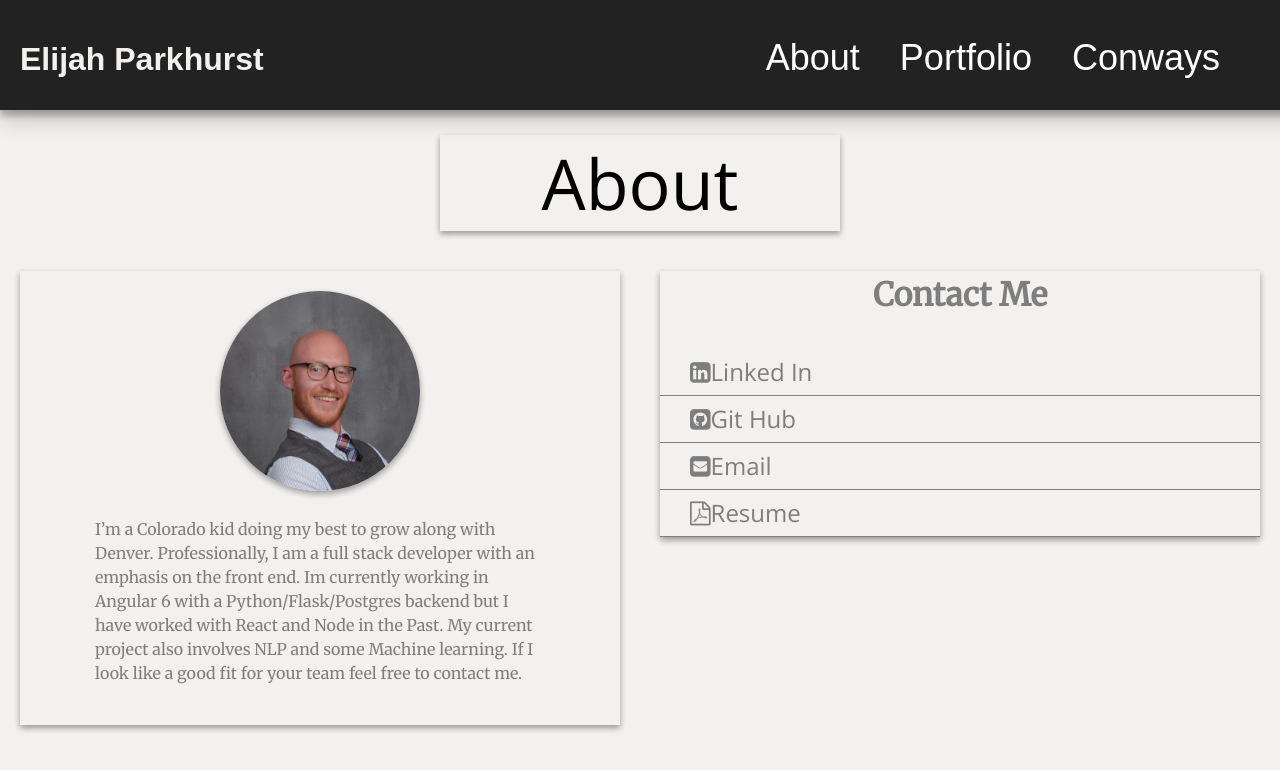
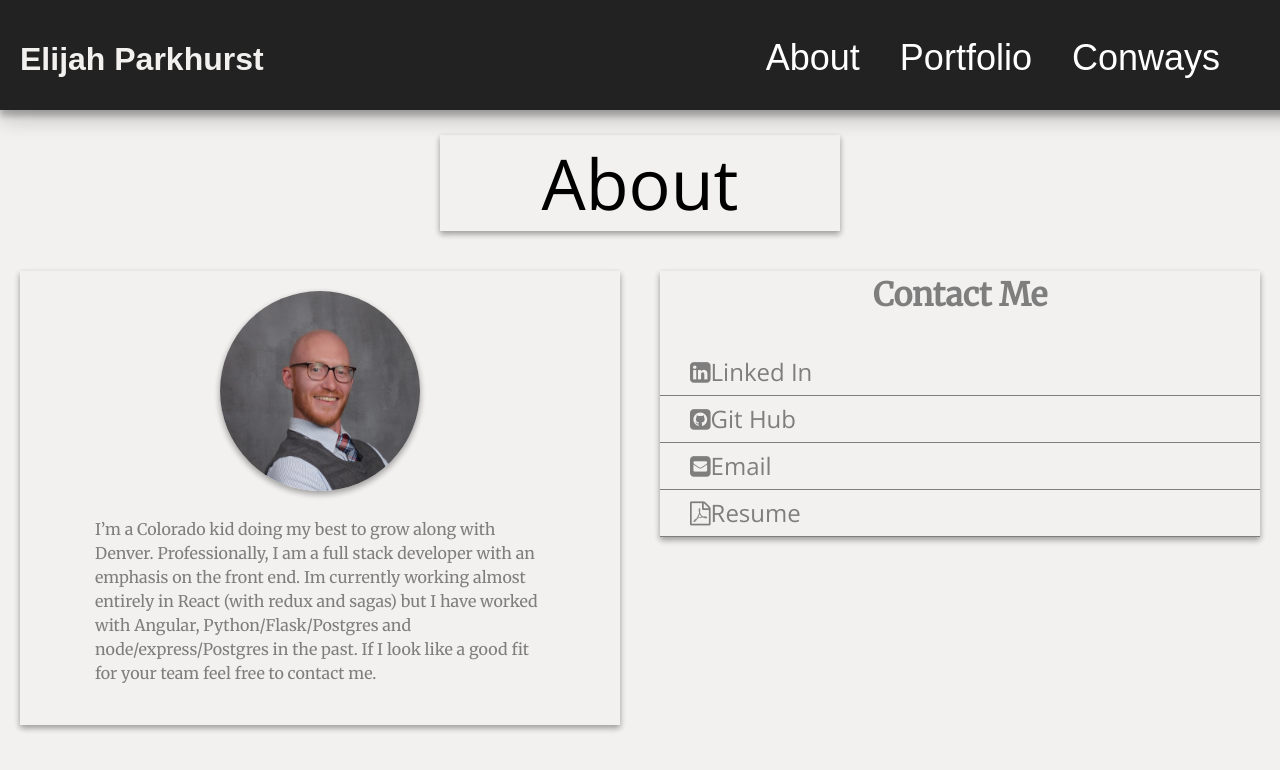
Before and after one commit to eparkhurst/ReactPortfolio, a React (Create React App) app: page /#/about in a window 1280 px wide. Shown: the top 770 px of the page. Built offline with nearby package versions, Linux system fonts and the light colour scheme.

Commit message:
updated text in readme and about me

```diff
--- a/src/components/views/About/About.js
+++ b/src/components/views/About/About.js
@@ -10,8 +10,8 @@ class About extends Component {
         <img className="head-shot" src={headShot} alt="a handsome head shot of Elijah Parkhurst"/>
         <p>
           I’m a Colorado kid doing my best to grow along with Denver. Professionally, I am a full stack developer with
-          an emphasis on the front end. Im currently working in Angular 6 with a Python/Flask/Postgres backend but I
-          have worked with React and Node in the Past. My current project also involves NLP and some Machine learning.
+          an emphasis on the front end. Im currently working almost entirely in React (with redux and sagas) but I have worked with
+          Angular, Python/Flask/Postgres and node/express/Postgres in the past.
           If I look like a good fit for your team feel free to contact me.
         </p>
       </div>
```
Also changed, not shown: 1 other file (tests, documents, lock files or other folders).
